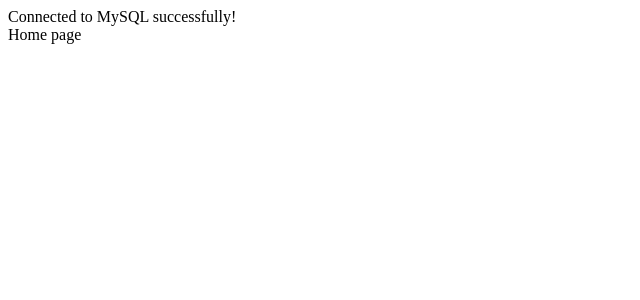
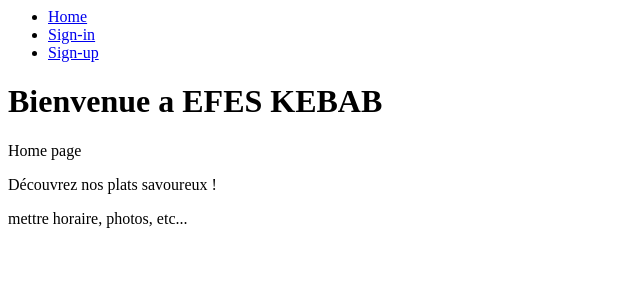
Before and after one commit to TheRefraction/WE4_Project, a PHP site: page / in a window 1280 px wide. Shown: the top 300 px of the page, without its empty margins (0-640 px from the left). Run offline with PHP 8.4, Linux system fonts and the light colour scheme; data that the repository does not hold is empty.

Commit message:
further work on 404, home
adjusted default path to home.php, added header.php and navbar.php to
put on all pages for improved navigation

```diff
--- /dev/null
+++ b/src/app/controllers/HomeController.php
@@ -0,0 +1,7 @@
+<?php
+class HomeController {
+    public function home() {
+        require_once __DIR__ . '/../views/home.php';
+    }
+
+}
--- /dev/null
+++ b/src/app/models/account.php
@@ -0,0 +1,15 @@
+<?php
+
+
+class account {
+    public $id;
+    public $first_name;
+    public $last_name;
+    public $email;
+    public $phone;
+    public $password;
+    public $date_creation;
+    public $role_id;
+}
+
+?>
--- a/src/app/views/404.php
+++ b/src/app/views/404.php
@@ -1,3 +1,4 @@
+<?php include 'partials/header.php'; ?>
 <div class="container">
     <div class="error-page">
         <h1>404</h1>
--- a/src/app/views/account.php
+++ /dev/null
@@ -1 +0,0 @@
-<?php
--- /dev/null
+++ b/src/app/views/account_view.php
@@ -0,0 +1 @@
+<?php include 'partials/header.php'; ?>
--- a/src/app/views/home.php
+++ b/src/app/views/home.php
@@ -1 +1,9 @@
+<?php include 'partials/header.php'; ?>
+
+<h1>Bienvenue a EFES KEBAB </h1>
+
 <div class="container">Home page</div>
+<p>Découvrez nos plats savoureux !</p>
+
+
+<p>mettre horaire, photos, etc... </p>
--- /dev/null
+++ b/src/app/views/partials/header.php
@@ -0,0 +1,7 @@
+<html lang="fr">
+<head>
+    <meta charset="utf-8" />
+    <meta name="viewport" content="width=device-width, initial-scale=1">
+    <title><?php echo isset($title) ? $title : "EFES KEBAB"; ?></title></head>
+<body>
+<?php include 'navbar.php'; ?>
--- /dev/null
+++ b/src/app/views/partials/navbar.php
@@ -0,0 +1,25 @@
+<?php
+require __DIR__ . '/../../models/account.php';
+
+if (!isset($_SESSION['user'])) {
+    $user = null;
+} else {
+    $user = $_SESSION['user'];
+}
+?>
+
+<nav class="navbar">
+    <div class="container">
+        <ul class="pages-list">
+            <li><a href="/">Home</a></li>
+            <?php if ($user) { ?>
+                <li><a href="#">Commander</a></li>
+                <li><a href="/account">Mon compte</a></li>
+                <li><a href="/basket">Mon panier</a></li>
+            <?php } else { ?>
+                <li><a href="/sign-in">Sign-in</a></li>
+                <li><a href="/sign-up">Sign-up</a></li>
+            <?php } ?>
+        </ul>
+    </div>
+</nav>
--- a/src/public/index.php
+++ b/src/public/index.php
@@ -1,20 +1,41 @@
 <?php
-$conn = new mysqli(
-    $_ENV['MYSQL_HOST'],
-    $_ENV['MYSQL_USER'],
-    $_ENV['MYSQL_PASSWORD'],
-    $_ENV['MYSQL_DATABASE']
-);
 
-if ($conn->connect_error) {
-    die("Connection failed: " . $conn->connect_error);
+$routes = require_once __DIR__ . "/../routes/web.php";
+
+function normalize_path($path) {
+    return '/' . trim($path, '/');
 }
 
-echo "Connected to MySQL successfully!";
+$method = $_SERVER['REQUEST_METHOD'];
+$uri = $_SERVER['REQUEST_URI'];
 
+$path = parse_url($uri, PHP_URL_PATH);
+$request = normalize_path(isset($path) ? $path : '/');
 
-//redirect to home page in view folder
-require_once __DIR__ . '/../app/views/home.php';
+$viewDir = '/../app/views/';
+$controllerDir = '/../app/controllers/';
 
+if (isset($routes[$method][$request])) {
+    $controllerInfo = $routes[$method][$request];
+    $controllerName = $controllerInfo[0];
+    $controllerAction = $controllerInfo[1];
 
-?>
+    $controllerFile = __DIR__ . $controllerDir . $controllerName . '.php';
+    if (file_exists($controllerFile)) {
+        require_once $controllerFile;
+
+        $controller = new $controllerName();
+        if (method_exists($controller, $controllerAction)) {
+            $controller->$controllerAction();
+        } else {
+            http_response_code(500);
+            echo "Action $controllerAction in $controllerName is undefined!";
+        }
+    } else {
+        http_response_code(500);
+        echo "Controller $controllerName does not exist!";
+    }
+} else {
+    http_response_code(404);
+    require __DIR__ . $viewDir . "404.php";
+}
--- a/src/routes/web.php
+++ b/src/routes/web.php
@@ -1 +1,9 @@
 <?php
+return [
+    'GET' => [
+        '/' => ['HomeController', 'home'],
+    ],
+    'POST' => [
+
+    ],
+];
```
